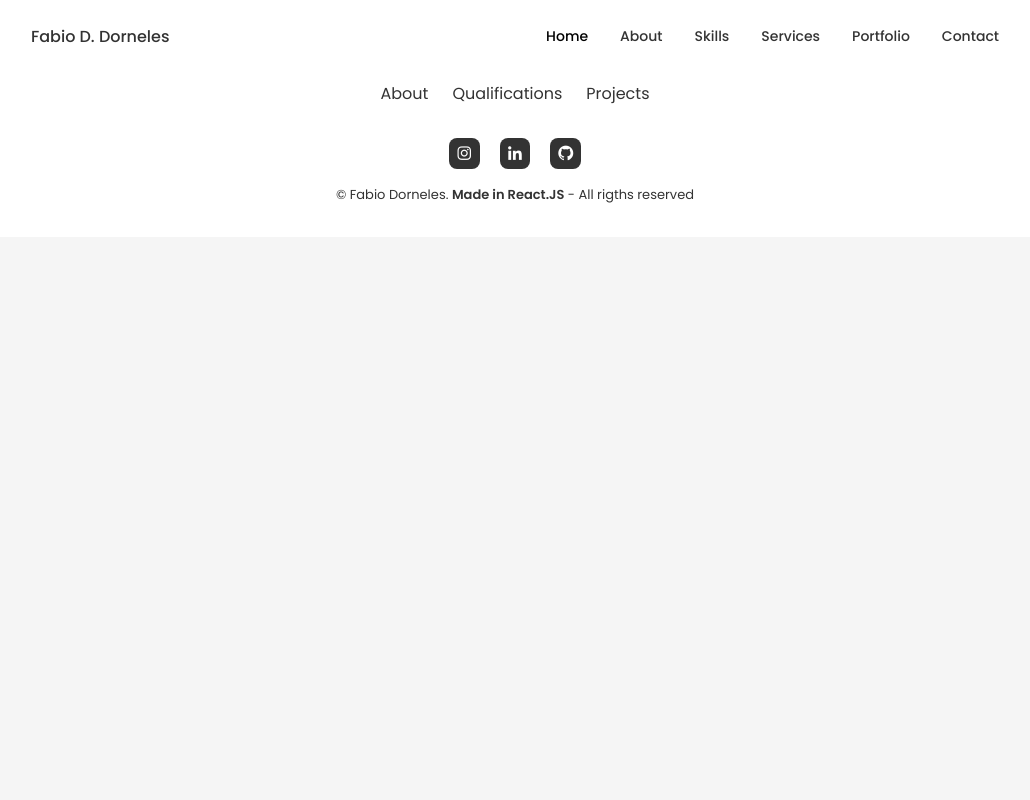
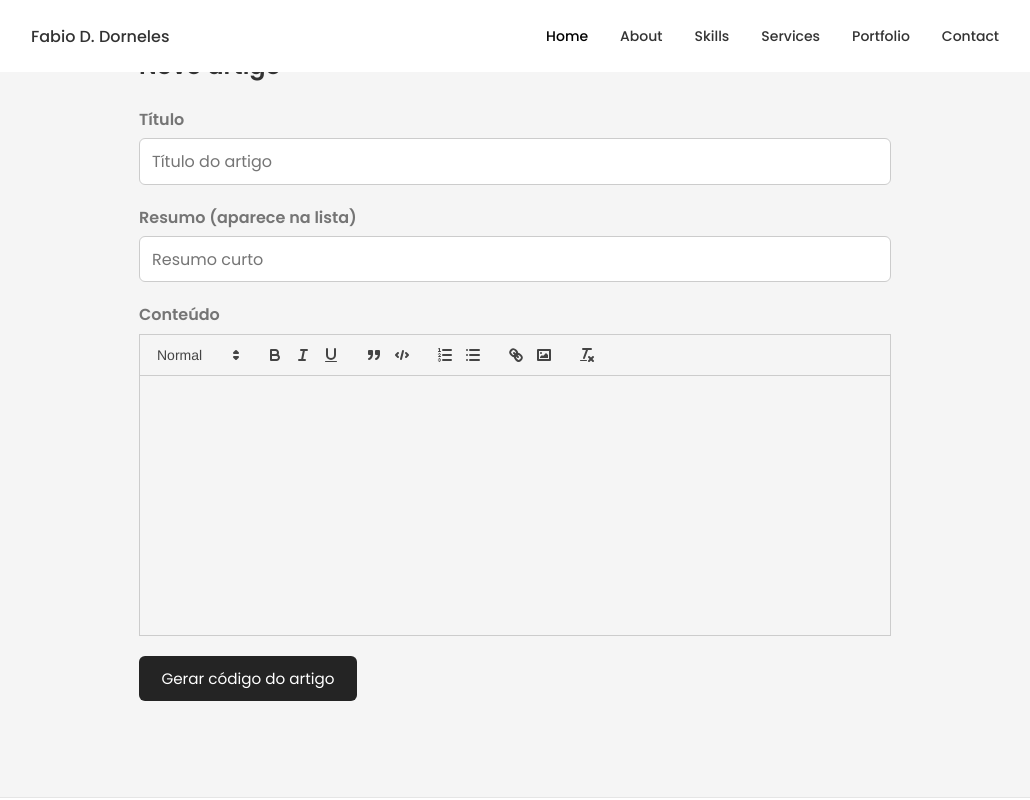
Before and after one commit to fabiodrneles/portfolio-react, a React (Create React App) app: page /admin in a window 1280 px wide. Shown: the top 800 px of the page, without its empty margins (125-1155 px from the left). Built offline with nearby package versions, Linux system fonts and the light colour scheme.

Commit message:
feat: adiciona area de artigos e dashboard de edicao

```diff
--- a/package.json
+++ b/package.json
@@ -12,6 +12,7 @@
     "react-dom": "^18.2.0",
     "react-markdown": "^10.1.0",
     "react-modal": "^3.16.1",
+    "react-quill": "^2.0.0",
     "react-router-dom": "^7.18.4",
     "react-scripts": "5.0.1",
     "remark-gfm": "^4.0.1",
--- a/src/App.js
+++ b/src/App.js
@@ -13,6 +13,7 @@ import Footer from "./components/footer/Footer.jsx";
 import ScrollUp from "./components/scrollup/ScrollUp.jsx";
 import BlogList from "./components/blog/BlogList.jsx";
 import BlogPost from "./components/blog/BlogPost.jsx";
+import Admin from "./components/admin/Admin.jsx";
 
 const HomePage = () => (
   <main className="main">
@@ -34,6 +35,7 @@ const App = () => {
         <Route path="/" element={<HomePage />} />
         <Route path="/blog" element={<BlogList />} />
         <Route path="/blog/:slug" element={<BlogPost />} />
+        <Route path="/admin" element={<Admin />} />
       </Routes>
       <Footer />
       <ScrollUp />
--- /dev/null
+++ b/src/components/admin/Admin.css
@@ -0,0 +1,46 @@
+.admin {
+  max-width: 800px;
+  margin: 0 auto;
+  padding: 3rem 1.5rem 6rem;
+}
+.admin h1 {
+  margin-bottom: 1.5rem;
+}
+.admin__label {
+  display: block;
+  font-weight: 600;
+  margin: 1.25rem 0 0.4rem;
+}
+.admin__input {
+  width: 100%;
+  padding: 0.6rem 0.75rem;
+  border: 1px solid #ccc;
+  border-radius: 6px;
+  font-size: 1rem;
+}
+.admin .ql-container {
+  min-height: 260px;
+  font-size: 1rem;
+}
+.admin__button {
+  margin-top: 1.25rem;
+  padding: 0.7rem 1.4rem;
+  background: #242424;
+  color: #fff;
+  border: none;
+  border-radius: 6px;
+  cursor: pointer;
+  font-size: 0.95rem;
+}
+.admin__output {
+  margin-top: 2rem;
+}
+.admin__output textarea {
+  width: 100%;
+  margin: 0.75rem 0;
+  padding: 0.75rem;
+  font-family: monospace;
+  font-size: 0.85rem;
+  border-radius: 6px;
+  border: 1px solid #ccc;
+}
--- /dev/null
+++ b/src/components/admin/Admin.jsx
@@ -0,0 +1,107 @@
+import React, { useState } from "react";
+import ReactQuill from "react-quill";
+import "react-quill/dist/quill.snow.css";
+import "./Admin.css";
+
+function slugify(text) {
+  return text
+    .toString()
+    .toLowerCase()
+    .normalize("NFD")
+    .replace(/[\u0300-\u036f]/g, "")
+    .replace(/[^a-z0-9\s-]/g, "")
+    .trim()
+    .replace(/\s+/g, "-")
+    .replace(/-+/g, "-");
+}
+
+const modules = {
+  toolbar: [
+    [{ header: [2, 3, false] }],
+    ["bold", "italic", "underline"],
+    ["blockquote", "code-block"],
+    [{ list: "ordered" }, { list: "bullet" }],
+    ["link", "image"],
+    ["clean"],
+  ],
+};
+
+const Admin = () => {
+  const [title, setTitle] = useState("");
+  const [excerpt, setExcerpt] = useState("");
+  const [contentHtml, setContentHtml] = useState("");
+  const [output, setOutput] = useState("");
+  const [copied, setCopied] = useState(false);
+
+  const handleGenerate = () => {
+    const slug = slugify(title || "novo-artigo");
+    const date = new Date().toISOString().slice(0, 10);
+    const code = `  {
+    slug: "${slug}",
+    title: ${JSON.stringify(title)},
+    date: "${date}",
+    excerpt: ${JSON.stringify(excerpt)},
+    contentHtml: ${JSON.stringify(contentHtml)},
+  },`;
+    setOutput(code);
+    setCopied(false);
+  };
+
+  const handleCopy = async () => {
+    try {
+      await navigator.clipboard.writeText(output);
+      setCopied(true);
+    } catch {
+      setCopied(false);
+    }
+  };
+
+  return (
+    <section className="admin">
+      <h1>Novo artigo</h1>
+
+      <label className="admin__label">Título</label>
+      <input
+        className="admin__input"
+        value={title}
+        onChange={(e) => setTitle(e.target.value)}
+        placeholder="Título do artigo"
+      />
+
+      <label className="admin__label">Resumo (aparece na lista)</label>
+      <input
+        className="admin__input"
+        value={excerpt}
+        onChange={(e) => setExcerpt(e.target.value)}
+        placeholder="Resumo curto"
+      />
+
+      <label className="admin__label">Conteúdo</label>
+      <ReactQuill
+        theme="snow"
+        value={contentHtml}
+        onChange={setContentHtml}
+        modules={modules}
+      />
+
+      <button className="admin__button" onClick={handleGenerate}>
+        Gerar código do artigo
+      </button>
+
+      {output && (
+        <div className="admin__output">
+          <p>
+            Copie o bloco abaixo e cole dentro do array <code>posts</code> em{" "}
+            <code>src/posts/posts.js</code> (como primeiro item da lista):
+          </p>
+          <textarea readOnly value={output} rows={12} />
+          <button className="admin__button" onClick={handleCopy}>
+            {copied ? "Copiado!" : "Copiar código"}
+          </button>
+        </div>
+      )}
+    </section>
+  );
+};
+
+export default Admin;
--- a/src/components/blog/BlogPost.jsx
+++ b/src/components/blog/BlogPost.jsx
@@ -29,11 +29,18 @@ const BlogPost = () => {
           year: "numeric",
         })}
       </span>
-      <div className="blog-post__content">
-        <ReactMarkdown remarkPlugins={[remarkGfm]}>
-          {post.content}
-        </ReactMarkdown>
-      </div>
+      {post.contentHtml ? (
+        <div
+          className="blog-post__content"
+          dangerouslySetInnerHTML={{ __html: post.contentHtml }}
+        />
+      ) : (
+        <div className="blog-post__content">
+          <ReactMarkdown remarkPlugins={[remarkGfm]}>
+            {post.content}
+          </ReactMarkdown>
+        </div>
+      )}
     </article>
   );
 };
```
Also changed, not shown: 1 other file (tests, documents, lock files or other folders).
